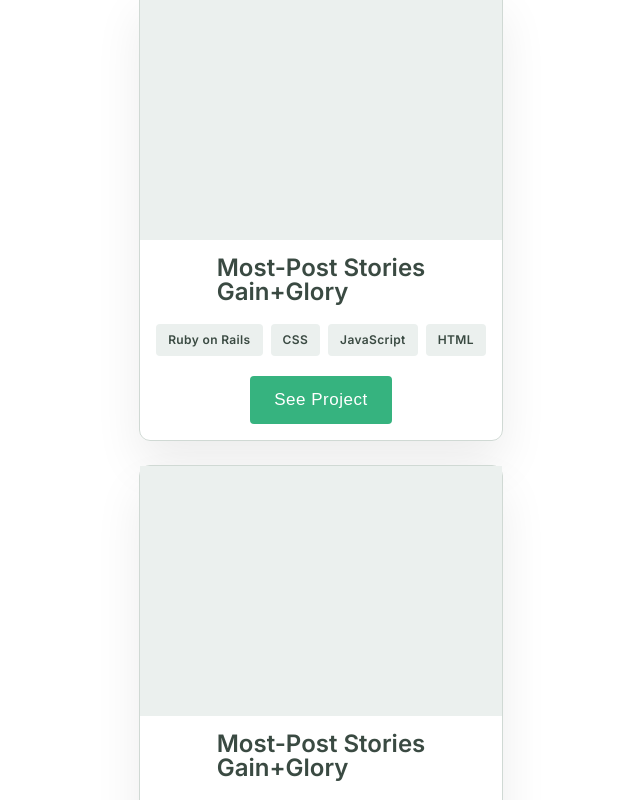
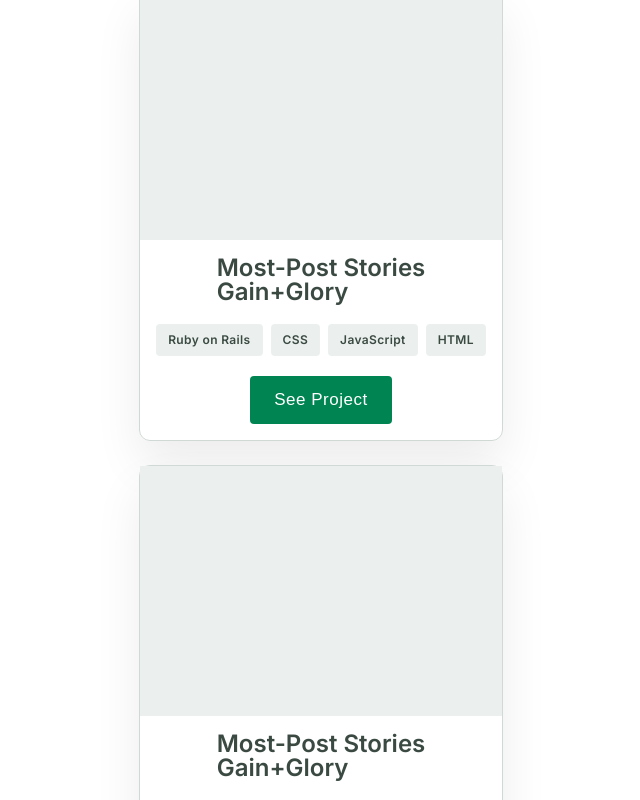
Before and after one commit to Umuhan/My-Portfolio-Project, a website: page index.html in a window 1280 px wide. In both pictures the pointer is over the button 640 px from the left and 1404 px from the top of the page. Shown: the part 1004-1804 px from the top of the page, without its empty margins (319-959 px from the left). Drawn offline with nearby package versions, Linux system fonts and the light colour scheme.

Commit message:
Add hover

```diff
--- a/CSS/styles.css
+++ b/CSS/styles.css
@@ -176,6 +176,15 @@
   background-color: #36b37f;
 }
 
+.btn:hover {
+  background-color: #008552;
+}
+
+.btn:active {
+  background-color: #36b37f;
+}
+
+
 /* About me section */
 .about-me {
   padding: 2.4rem 0;
```
Also changed, not shown: .github/workflows/linters.yml.
